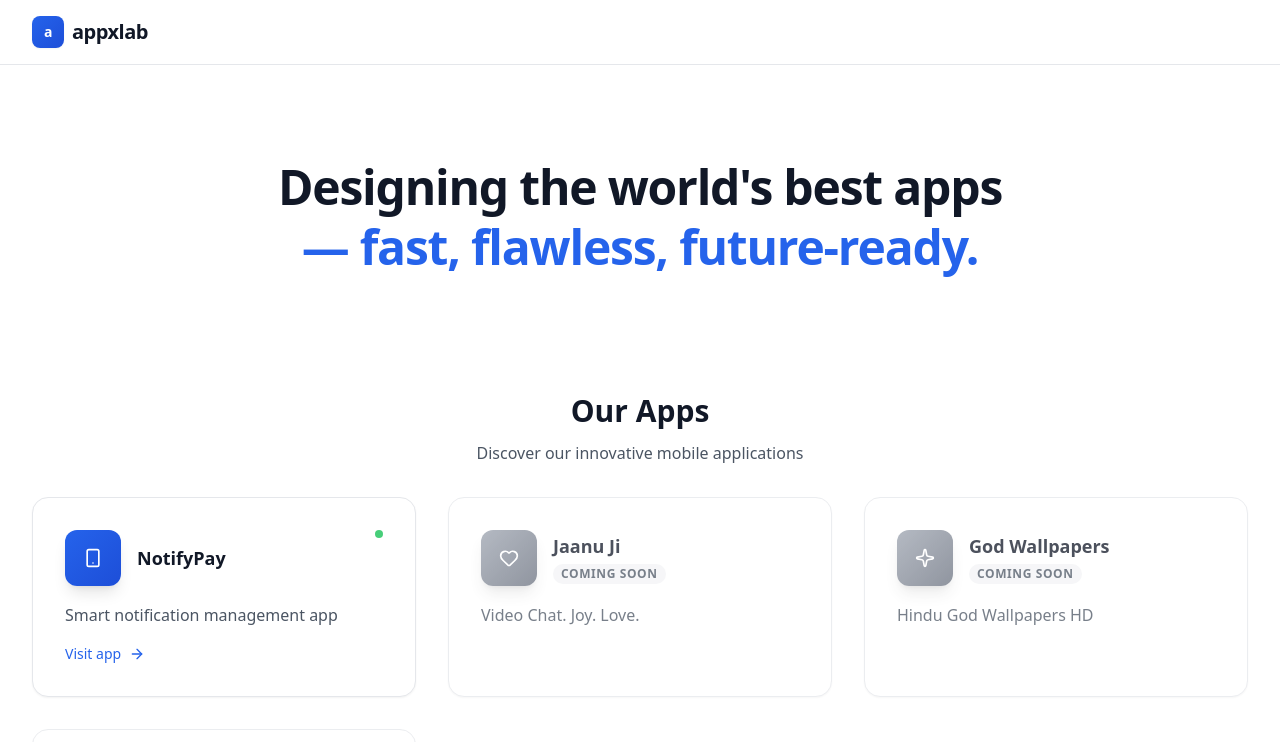
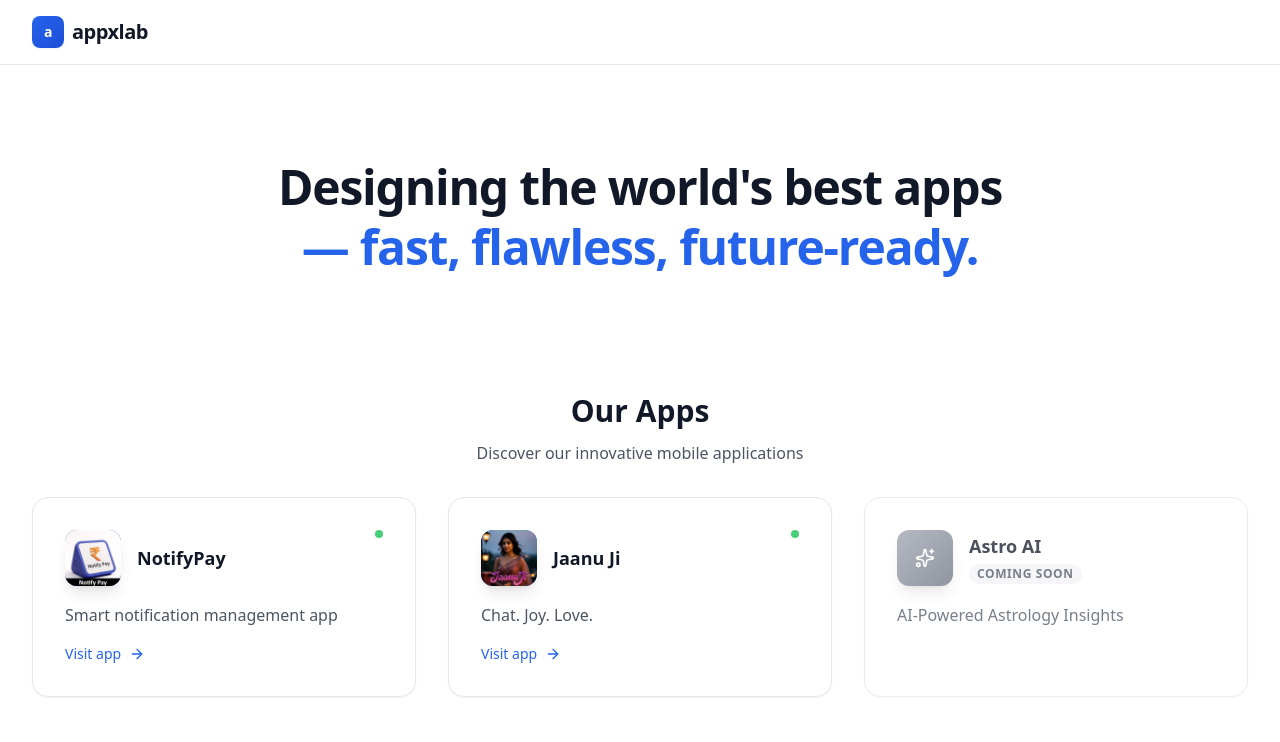
Before and after one commit to AppXLabs/front_page, a Next.js app: page / in a window 1280 px wide. Shown: the top 742 px of the page. Built offline with nearby package versions, Linux system fonts and the light colour scheme.

Commit message:
Add specific logos per pages and fixed typos and other errors.

```diff
--- a/src/app/jaanuji/page.tsx
+++ b/src/app/jaanuji/page.tsx
@@ -11,8 +11,14 @@
             <nav className="flex-shrink-0 border-b border-pink-100 bg-white/70 backdrop-blur-md">
                 <div className="max-w-7xl mx-auto px-4 sm:px-6 lg:px-8 h-16 flex items-center justify-between">
                     <div className="flex items-center gap-2">
-                        <div className="w-10 h-10 bg-gradient-to-tr from-pink-500 to-rose-400 rounded-full flex items-center justify-center text-white shadow-lg shadow-pink-200">
-                            <Heart className="w-5 h-5 fill-current" />
+                        <div className="w-10 h-10 rounded-full flex items-center justify-center overflow-hidden shadow-lg shadow-pink-200">
+                            <Image
+                                src="/jaanuji/logo.webp"
+                                alt="Jaanu Ji Logo"
+                                width={40}
+                                height={40}
+                                className="object-cover"
+                            />
                         </div>
                         <span className="text-xl font-bold tracking-tight text-gray-900">Jaanu Ji</span>
                     </div>
--- a/src/app/notifypay/page.tsx
+++ b/src/app/notifypay/page.tsx
@@ -11,8 +11,14 @@
             <nav className="border-b border-gray-100 bg-white/80 backdrop-blur-md sticky top-0 z-50">
                 <div className="max-w-6xl mx-auto px-4 sm:px-6 lg:px-8 h-16 flex items-center justify-between">
                     <div className="flex items-center gap-2">
-                        <div className="w-8 h-8 bg-blue-600 rounded-lg flex items-center justify-center text-white font-bold text-xl">
-                            N
+                        <div className="w-8 h-8 rounded-lg flex items-center justify-center overflow-hidden shadow-sm">
+                            <Image
+                                src="/notifypay/logo.webp"
+                                alt="NotifyPay Logo"
+                                width={32}
+                                height={32}
+                                className="object-cover"
+                            />
                         </div>
                         <span className="text-xl font-bold tracking-tight text-blue-900">NotifyPay</span>
                     </div>
@@ -217,8 +223,19 @@
                 <div className="max-w-6xl mx-auto px-4 sm:px-6 lg:px-8">
                     <div className="flex flex-row justify-between items-start gap-8 mb-12">
                         <div className="max-w-xs">
-                            <span className="text-2xl font-bold text-blue-900">NotifyPay</span>
-                            <p className="text-gray-500 mt-2">Simplifying payments for every shop.</p>
+                            <div className="flex items-center gap-2 mb-2">
+                                <div className="w-8 h-8 rounded-lg flex items-center justify-center overflow-hidden shadow-sm">
+                                    <Image
+                                        src="/notifypay/logo.webp"
+                                        alt="NotifyPay Logo"
+                                        width={32}
+                                        height={32}
+                                        className="object-cover"
+                                    />
+                                </div>
+                                <span className="text-2xl font-bold text-blue-900">NotifyPay</span>
+                            </div>
+                            <p className="text-gray-500">Simplifying payments for every shop.</p>
                         </div>
                         <a
                             href={googlePlayUrl}
--- a/src/app/page.tsx
+++ b/src/app/page.tsx
@@ -1,13 +1,12 @@
 import Link from "next/link";
 import { apps } from "@/data";
 import { ArrowRight, Sparkles, Smartphone, Heart, Sparkle } from "lucide-react";
-
-const LIVE_APP_ID = "notifypay";
 
 const appIcons: Record<string, React.ReactNode> = {
     notifypay: <Smartphone className="w-5 h-5" />,
     jaanuji: <Heart className="w-5 h-5" />,
     godwall: <Sparkle className="w-5 h-5" />,
+    astroai: <Sparkles className="w-5 h-5" />,
 };
 
 export default function Home() {
@@ -54,20 +53,30 @@
                         <p className="text-gray-600 max-w-2xl mx-auto">Discover our innovative mobile applications</p>
                     </div>
                     <div className="grid grid-cols-1 md:grid-cols-3 gap-6 md:gap-8">
-                        {apps.map((app) => {
-                            const isLive = app.id === LIVE_APP_ID;
+                        {apps
+                            .filter((app) => !app.isHidden)
+                            .map((app) => {
+                                const isLive = app.isLive;
                                 const cardContent = (
                                     <>
                                         <div className="flex items-start justify-between mb-4">
                                             <div className="flex items-center gap-4">
                                                 <div
-                                                className={`w-14 h-14 rounded-xl flex items-center justify-center text-white font-bold shadow-lg transition-transform ${
+                                                    className={`w-14 h-14 rounded-xl flex items-center justify-center text-white font-bold shadow-lg transition-transform overflow-hidden ${
                                                         isLive
                                                             ? "bg-gradient-to-br from-blue-600 to-blue-700 hover:scale-105"
                                                             : "bg-gradient-to-br from-gray-400 to-gray-500"
                                                     }`}
                                                 >
-                                                {appIcons[app.id] || app.icon}
+                                                    {app.logoPath ? (
+                                                        <img
+                                                            src={app.logoPath}
+                                                            alt={app.name}
+                                                            className="w-full h-full object-cover"
+                                                        />
+                                                    ) : (
+                                                        appIcons[app.id] || app.icon
+                                                    )}
                                                 </div>
                                                 <div>
                                                     <h3 className="font-bold text-lg text-gray-900">{app.name}</h3>
@@ -99,7 +108,7 @@
                                 }`;
 
                                 return isLive ? (
-                                <Link key={app.id} href="/notifypay" className="block h-full">
+                                    <Link key={app.id} href={`/${app.id}`} className="block h-full">
                                         <div className={cardClasses}>{cardContent}</div>
                                     </Link>
                                 ) : (
--- a/src/data/index.ts
+++ b/src/data/index.ts
@@ -10,28 +10,35 @@
         name: "NotifyPay",
         icon: "N",
         description: "Smart notification management app",
-        documents: notifypayDocuments
+        documents: notifypayDocuments,
+        isLive: true,
+        logoPath: "/notifypay/logo.webp"
     },
     {
         id: "jaanuji",
         name: "Jaanu Ji",
         icon: "♥",
-        description: "Video Chat. Joy. Love.",
-        documents: jaanujiDocuments
+        description: "Chat. Joy. Love.",
+        documents: jaanujiDocuments,
+        isLive: true,
+        logoPath: "/jaanuji/logo.webp"
     },
     {
         id: "godwall",
         name: "God Wallpapers",
         icon: "✨",
         description: "Hindu God Wallpapers HD",
-        documents: godwallDocuments
+        documents: godwallDocuments,
+        isLive: false,
+        isHidden: true
     },
     {
         id: "astroai",
         name: "Astro AI",
         icon: "🔭",
         description: "AI-Powered Astrology Insights",
-        documents: astroaiDocuments
+        documents: astroaiDocuments,
+        isLive: false
     }
     // Add more apps here as they are created
 ];
--- a/src/data/types.ts
+++ b/src/data/types.ts
@@ -16,4 +16,7 @@
     icon: string;
     description: string;
     documents: AppLegalDocuments;
+    isLive: boolean;
+    isHidden?: boolean;
+    logoPath?: string;
 }
```
Also changed, not shown: public/jaanuji/logo.webp (added), public/notifypay/logo.webp (added). Lines whose indentation alone changed are shown as unchanged.
